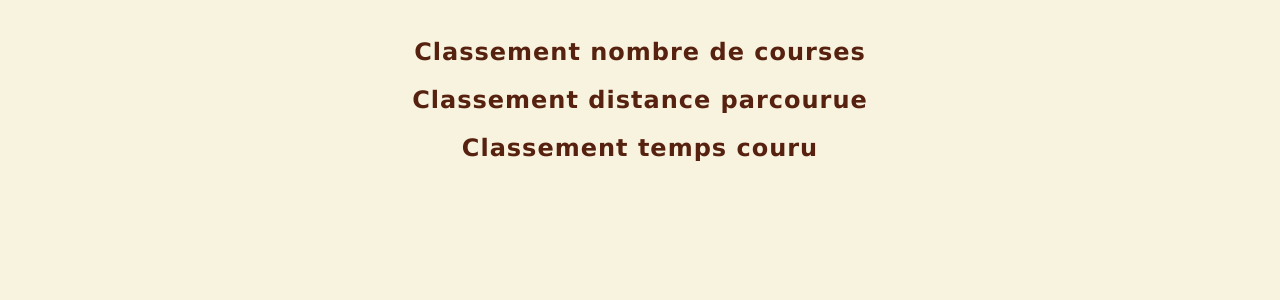
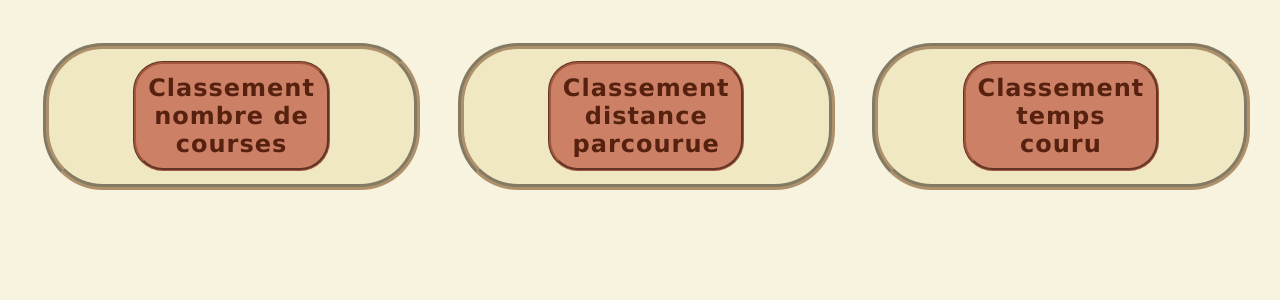
Before and after one commit to gilles-maurer/WE4A_TP_project, a PHP site: page /classement.php in a window 1280 px wide. Shown: the part 46-346 px from the top of the page. Run offline with PHP 8.4, Linux system fonts and the light colour scheme; data that the repository does not hold is empty.

Commit message:
Amélioration CSS et ergonomie

```diff
--- a/Styles/style.css
+++ b/Styles/style.css
@@ -44,7 +44,7 @@ body{
 
 	margin: 50px auto auto auto;
 	padding: 30px;
-	width: 70%;
+	width: 80%;
 
 	background-color:hsl(50, 60%, 85%);
 
@@ -70,6 +70,25 @@ h1,h2,h3,h4,h5,h6{
 }
 
 h1{
+
+    font-size: 45px;
+    font-family: century gothic, sans-serif;
+    letter-spacing: 7px;
+
+    margin: 30px auto 30px -13px;
+    padding: 30px 0px 30px 0px;
+    width: 100%;
+
+    background-color: hsl(15, 50%, 60%);
+
+    border-radius: 10px;
+    border-style: groove;
+    border-width: 10px;
+    border-color: hsla(15, 50%, 40%, 80%);
+
+}
+
+h2{
 
     margin: auto;
     padding: 10px;
@@ -200,9 +219,10 @@ input{
 button{
 
     font-family: var(--font);
+    font-size: 18px;
 
     margin: 10px auto 10px auto;
-    padding: 5px;
+    padding: 12px;
 
     background-color: hsl(15, 70%, 20%);
     color:hsl(50, 60%, 85%);
@@ -261,3 +281,61 @@ button{
 /*=======================================================
 ========================= AUTRES ========================
 =======================================================*/
+
+.row{
+    display: flex;
+}
+
+/*
+On ne peut pas utiliser MainContainer pour un affichage en colonnes
+puisque le padding prend trop de place.
+On recopie donc le code CSS de MainContainer en modifiant le padding.
+*/
+.column-main{
+
+    flex: 65%;
+    padding: 0px 2% 0px 2%;
+
+    margin: 25px auto auto auto;
+	width: 90%;
+
+	background-color:hsl(50, 60%, 85%);
+
+	border-width: 6px 6px;
+	border-style: groove;
+	border-color: hsla(25, 70%, 25%, 50%);
+    border-radius: 60px;
+
+}
+
+/*
+Ceci est utilisé aux côtés de column-main pour afficher des informations supplémentaires.
+*/
+.column-second{
+
+    flex: 35%;
+    padding: 0px 2% 0px 2%;
+
+    margin: 45px auto auto auto;
+
+}
+
+/*
+Ceci est utilisé dans blog.php pour un affichage en 3 colonnes.
+*/
+.column-third{
+
+    flex: 28%;
+    padding: 1%;
+
+    margin: 25px 1% auto 2%;
+	width: 85%;
+
+	background-color:hsl(50, 60%, 85%);
+
+	border-width: 6px 6px;
+	border-style: groove;
+	border-color: hsla(25, 70%, 25%, 50%);
+    border-radius: 60px;
+
+}
--- a/classement.php
+++ b/classement.php
@@ -11,7 +11,7 @@
 
 <?php include("SousPages/navbar.php");?>
 
-
+<div class="row">
 <?php
 
     require('SousPages/connectionbdd.php');
@@ -19,9 +19,8 @@
 
     require('SousPages/sqlfunctions.php');
 
-    echo "<div>";
+    echo "<div class='column-third'>";
     echo "<h2>Classement nombre de courses</h2>";
-    echo "</div>";
 
     $result = classement_nb_courses($connexion);
 
@@ -31,19 +30,15 @@
 
         $i = $i + 1;
 
-        echo "<div>";
         echo "<p>".$i."</p>";
         echo "<p>".$row['nom']."</p>";
         echo "<p>".$row['prenom']."</p>";
         echo "<p>".$row['nb_courses']."</p>";
-        echo "</div>";
-        echo "<br>";
-        echo "<br>";
+        echo "<br><br>";
     }
 
-    echo "<div>";
+    echo "</div><div class='column-third'>";
     echo "<h2>Classement distance parcourue</h2>";
-    echo "</div>";
 
     $result = classement_distance($connexion);
 
@@ -53,19 +48,16 @@
 
         $i = $i + 1;
 
-        echo "<div>";
         echo "<p>".$i."</p>";
         echo "<p>".$row['nom']."</p>";
         echo "<p>".$row['prenom']."</p>";
         echo "<p>".$row['distance']." km</p>";
-        echo "</div>";
         echo "<br>";
         echo "<br>";
     }
 
-    echo "<div>";
+    echo "</div><div class='column-third'>";
     echo "<h2>Classement temps couru</h2>";
-    echo "</div>";
 
     $result = classement_temps($connexion);
 
@@ -79,12 +71,10 @@
         $temps_minute = floor(($row['temps'] - $temps_heure*3600)/60);
         $temps_seconde = $row['temps'] - $temps_heure*3600 - $temps_minute*60;
 
-        echo "<div>";
         echo "<p>".$i."</p>";
         echo "<p>".$row['nom']."</p>";
         echo "<p>".$row['prenom']."</p>";
         echo "<p>".$temps_heure."h".$temps_minute."min".$temps_seconde."s</p>";
-        echo "</div>";
         echo "<br>";
         echo "<br>";
     }
@@ -92,6 +82,7 @@
 
 ?>
 
+</div></div>
 
 </body>
 
--- a/index.php
+++ b/index.php
@@ -11,6 +11,7 @@
 
 <?php include("SousPages/navbar.php");?>
 
+<div id="MainContainer">
 
     <h1>RunShare</h1>
 
@@ -34,7 +35,7 @@
             // A FAIRE : enlever id_post
             echo "<div>
             <p>".$row['id_post']."</p>
-        <p>".$row['nom']." ".$row['prenom']."</p>
+            <form action='#'><button type='submit'>".$row['nom']." ".$row['prenom']."</button></form>
             <p>".$row['date']."</p>
             <p>".$row['distance']." km</p>
             <p>".$row['temps_heures']."h".$row['temps_minutes']."min".$row['temps_secondes']."s</p>
@@ -55,6 +56,7 @@
 
     ?>
 
+</div>
 
 </body>
 
```
Also changed, not shown: blog.php (+54 -44 lines). Lines whose indentation alone changed are shown as unchanged.
